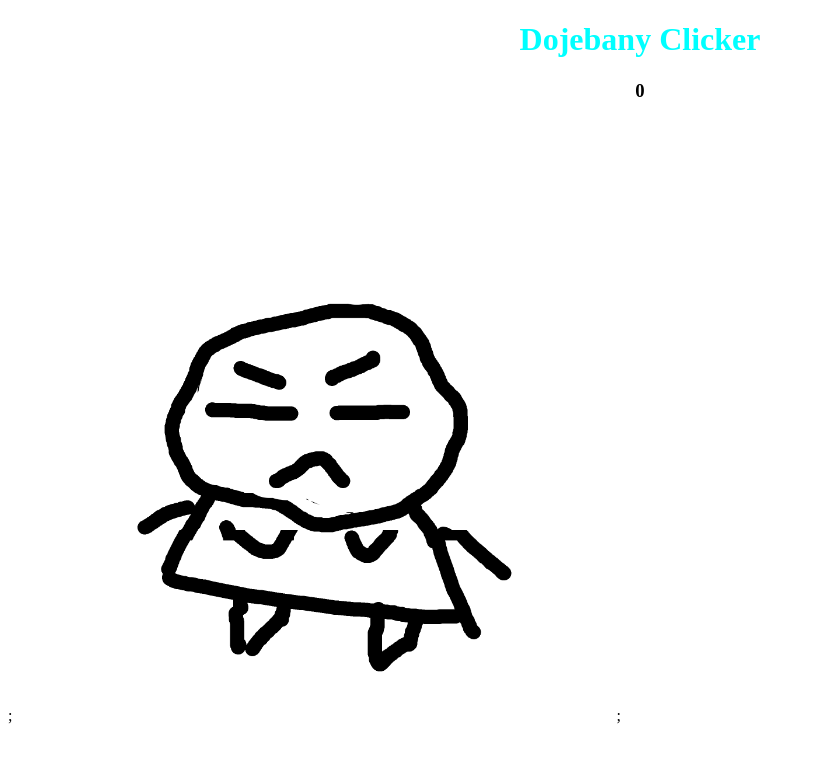
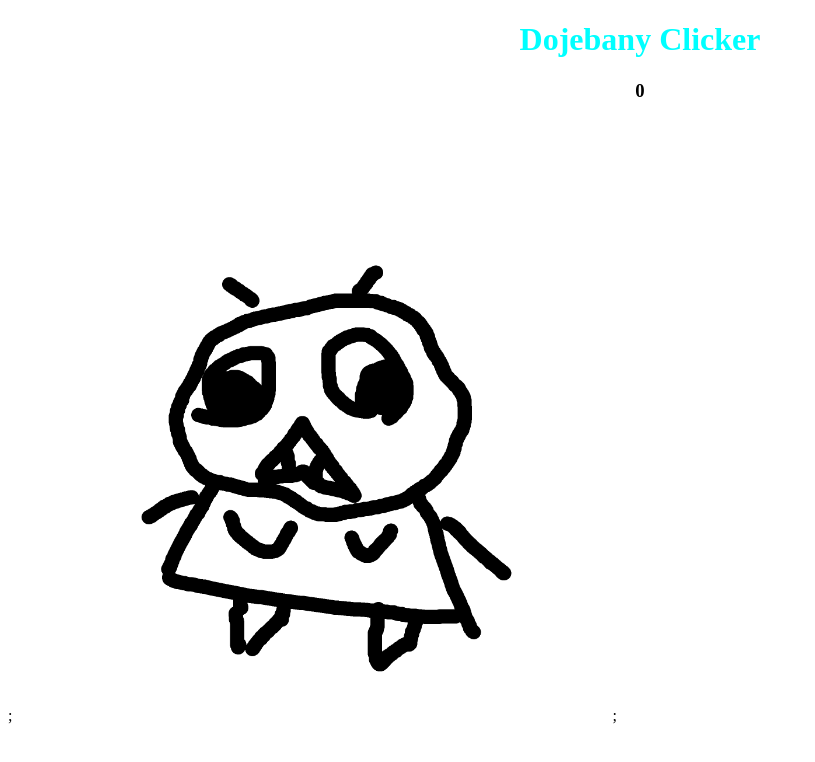
Before and after one commit to pimpekBK/Clicker-, a React (Vite) app in the folder frontend/: page / in a window 1280 px wide. Shown: the top 762 px of the page, without its empty margins (0-815 px from the left). Built offline with nearby package versions, Linux system fonts and the light colour scheme.

Commit message:
działający Mob1

```diff
--- a/frontend/src/mobs/Mob1.jsx
+++ b/frontend/src/mobs/Mob1.jsx
@@ -2,7 +2,7 @@
 import MobNeutral from "../assets/mob1-neutral.png";
 import MobHiting from '../assets/mob1-hiting.png'
 
-export default function Mob1({count}){
+export default function Mob1(object){
     const[hitting, sethitting] = useState(false)
 
     useEffect(()=> {
@@ -14,13 +14,13 @@
 
         return () => clearTimeout(timer);
 
-    },[count])
+    },[object.hitting])
 
     return(
         <>
         {/* {console.log('Mob1')}; */}
-        {console.log(hitting)};
-        {hitting === true ? <img src={MobNeutral} className="MobNeutral" width="600" height="auto" ></img> : <img src={MobHiting} className="MobHiting" width="600" height="auto" ></img>} ;
+        {console.log(object.hitting)};
+        {hitting === true ? <img src={MobHiting} className="MobHiting" width="600" height="auto" ></img> : <img src={MobNeutral} className="MobNeutral" width="600" height="auto" ></img>};
         </>
     );
 }
```
